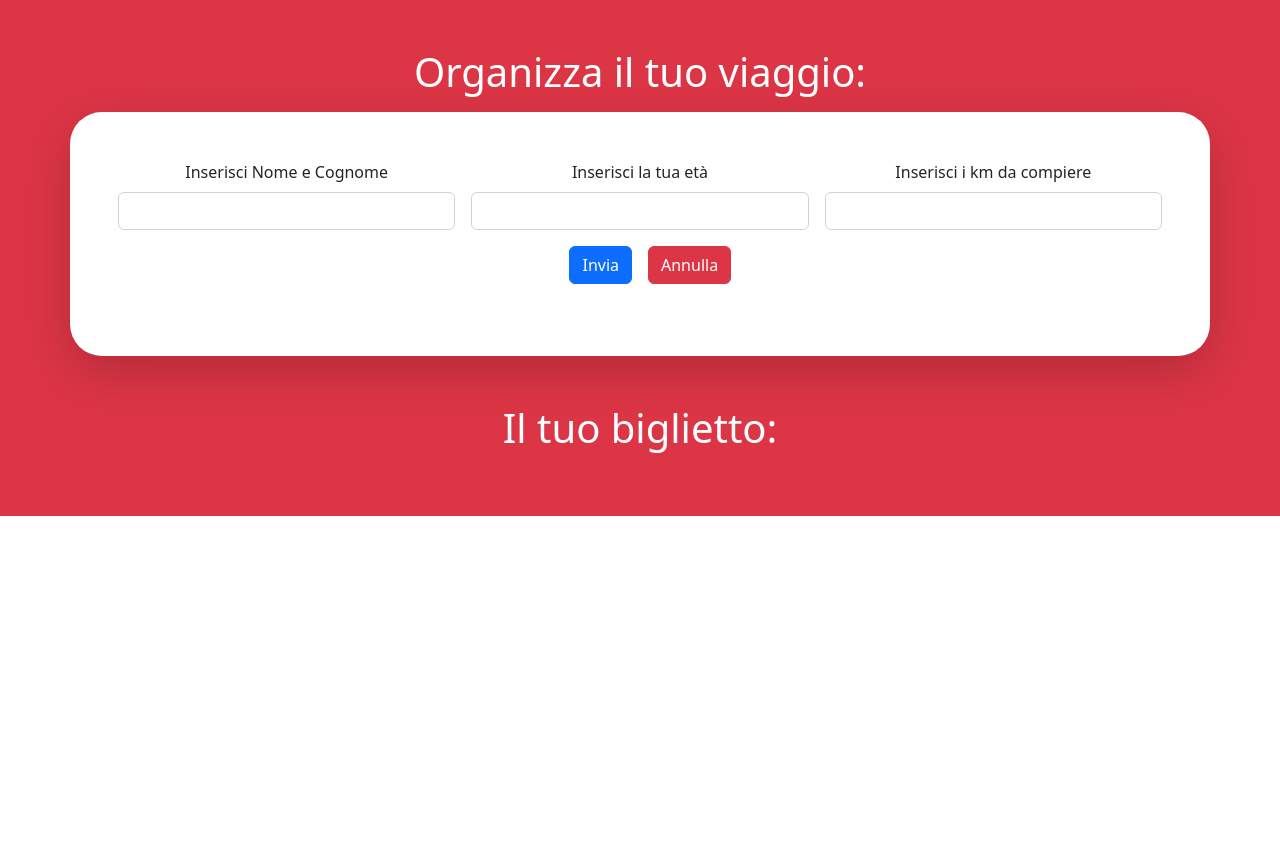
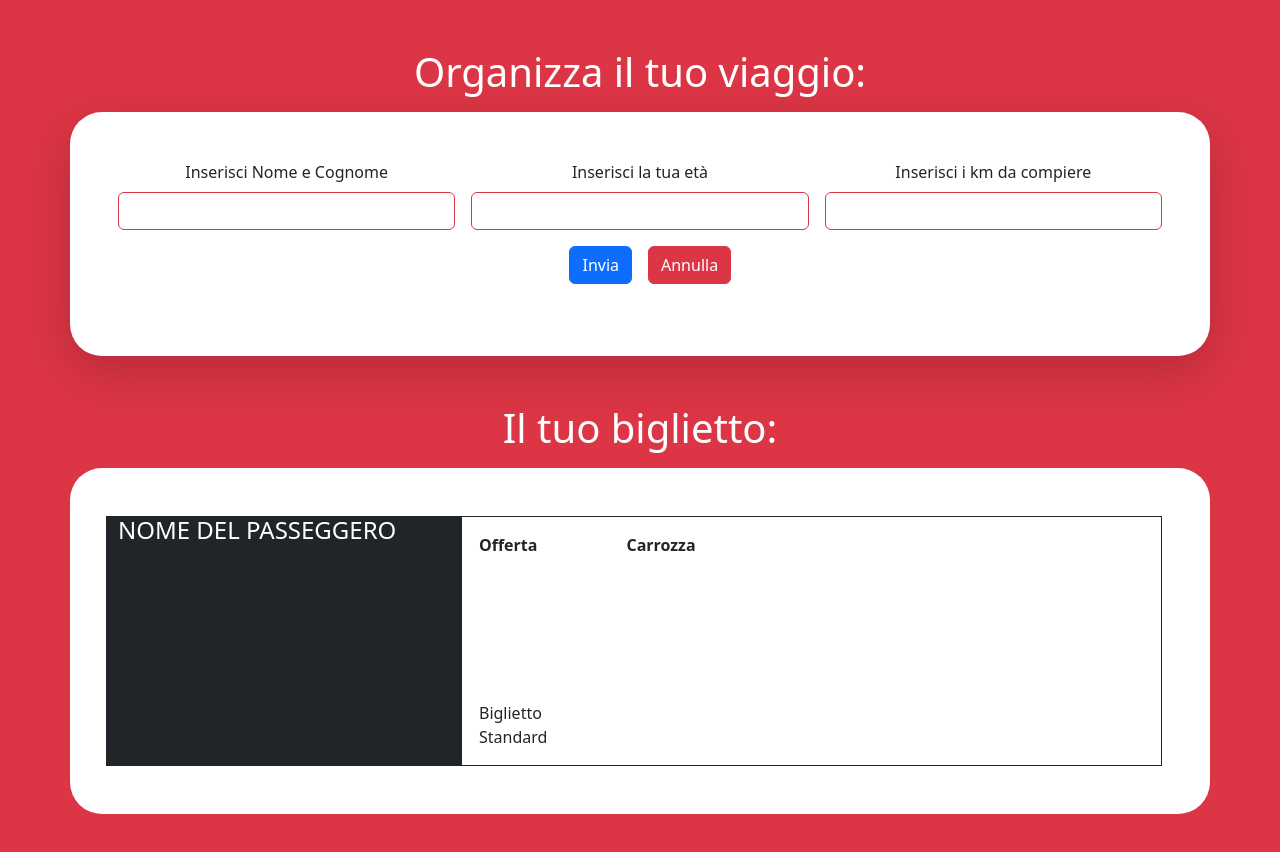
Before and after one commit to ErJump/js-biglietto-treno-form, a plain HTML site: page index.html in a window 1280 px wide. Before the commit the page ends 800 px from the top, so only its background shows below. Drawn offline with nearby package versions, Linux system fonts and the light colour scheme.

Commit message:
Add random carriage number

```diff
--- a/index.html
+++ b/index.html
@@ -15,15 +15,15 @@
             <div class="row g-3">
                 <div class="col-4 d-flex flex-column align-items-center">
                     <label for="input-user-nominative" class="form-label">Inserisci Nome e Cognome</label>
-                    <input type="text" class="form-control" id="input-user-nominative">
+                    <input type="text" class="form-control border-danger" id="input-user-nominative">
                 </div>
                 <div class="col-4 d-flex flex-column align-items-center">
                     <label for="input-user-age" class="form-label">Inserisci la tua età</label>
-                    <input type="number" class="form-control" id="input-user-age">
+                    <input type="number" class="form-control border-danger" id="input-user-age">
                 </div>
                 <div class="col-4 d-flex flex-column align-items-center">
                     <label for="input-user-km" class="form-label">Inserisci i km da compiere</label>
-                    <input type="number" class="form-control" id="input-user-km">
+                    <input type="number" class="form-control border-danger" id="input-user-km">
                 </div>
                 <div class="col-6 text-end">
                     <button type="submit" class="btn btn-primary d-inline" id="submit-button">Invia</button>
@@ -37,7 +37,24 @@
             </div>
         </div>
         <h1 class="text-white text-center mb-3">Il tuo biglietto:</h1>
-
+        <div class="container bg-white rounded-5 p-5">
+            <div class="row">
+                <div class="col-4 bg-dark" style="height: 250px;">
+                    <h2 class="mb-2 text-white fs-4">NOME DEL PASSEGGERO</h2>
+                    <h3 id="passenger-name" class="text-white fs-5"></h3>
+                </div>
+                <div class="col-8 border border-dark border-1 row">
+                    <div class="col-3 row flex-column justify-content-between p-3">
+                        <div class="col-6"><strong>Offerta</strong></div>
+                        <div class="col-6">Biglietto Standard</div>
+                    </div>
+                    <div class="col-3 row flex-column justify-content-between p-3">
+                        <div class="col-6"><strong>Carrozza</strong></div>
+                        <div class="col-6" id="carriage"></div>
+                    </div>
+                </div>
+            </div>
+        </div>
     </main>
 <script src="js/main.js"></script>
 </body>
--- a/js/main.js
+++ b/js/main.js
@@ -6,10 +6,17 @@ button.addEventListener('click', function(){
     //dichiaro le variabili chiedendo all'utente età e km tramite i tag input
     const userAge = parseInt(document.getElementById("input-user-age").value);
     const userTravel = parseInt(document.getElementById("input-user-km").value);
+    const userName = document.getElementById("input-user-nominative").value;
     //calcolo il prezzo base
     const normalPrice = (userTravel * 0.26).toFixed(2);
     let result;
-    console.log({userAge});
+
+    //il contenuto del tag con id passenger name viene sostituito con il nome dell'utente
+    document.getElementById("passenger-name").innerHTML = userName;
+
+    //calcolo randomicamente il numero della carrozza
+    document.getElementById("carriage").innerHTML = Math.floor(Math.random() * 10 + 1);
+
     //casi per età
     if (userAge < 18){
         //nel caso di minorenni viene applicato un 15% di sconto
@@ -25,6 +32,8 @@ button.addEventListener('click', function(){
     }
 });
 
+
+//quando reset viene clickato i valori degli input diventano null
 buttonReset.addEventListener('click', function(){
     document.getElementById("input-user-age").value = null;
     document.getElementById("input-user-km").value = null;
```
